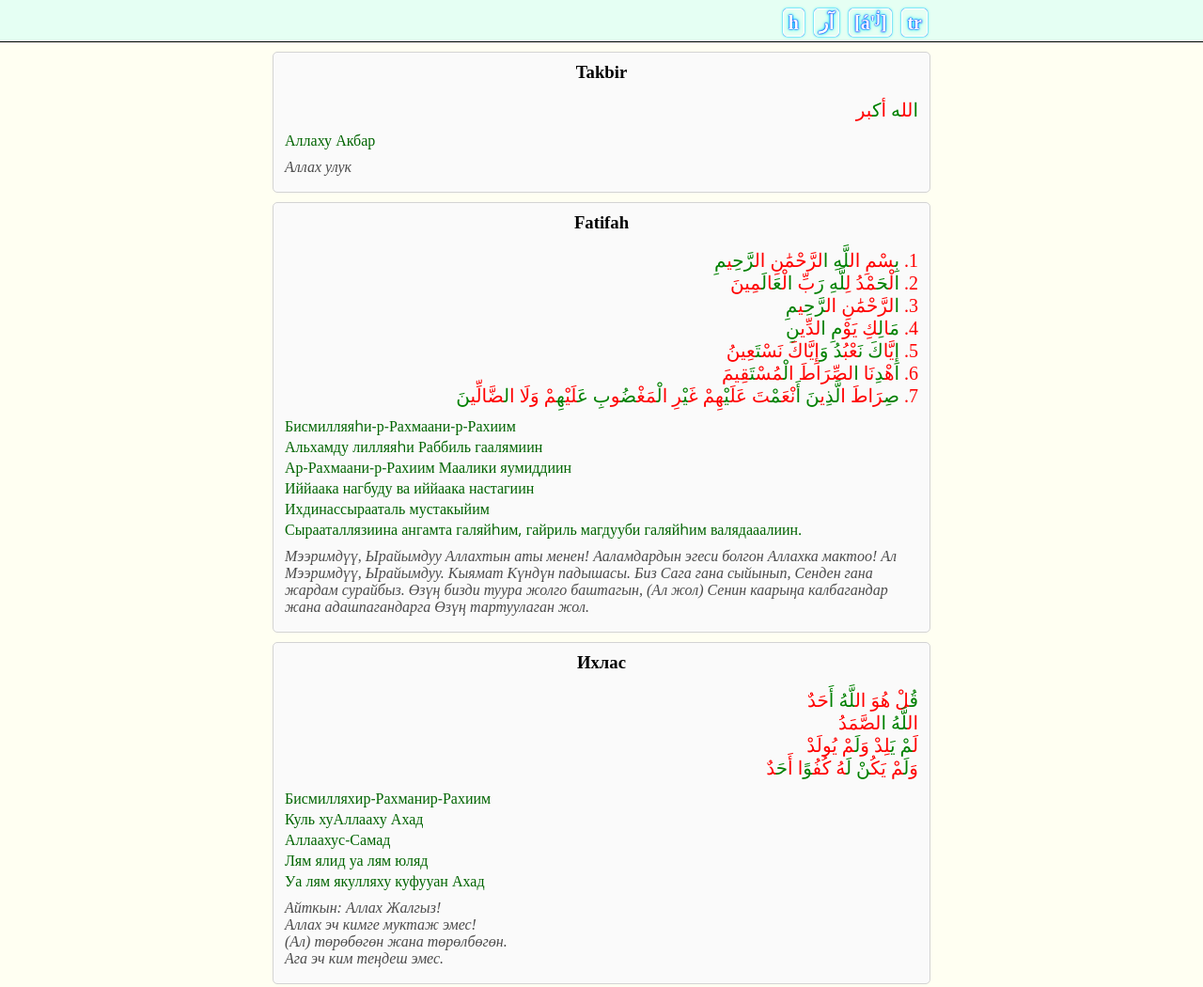
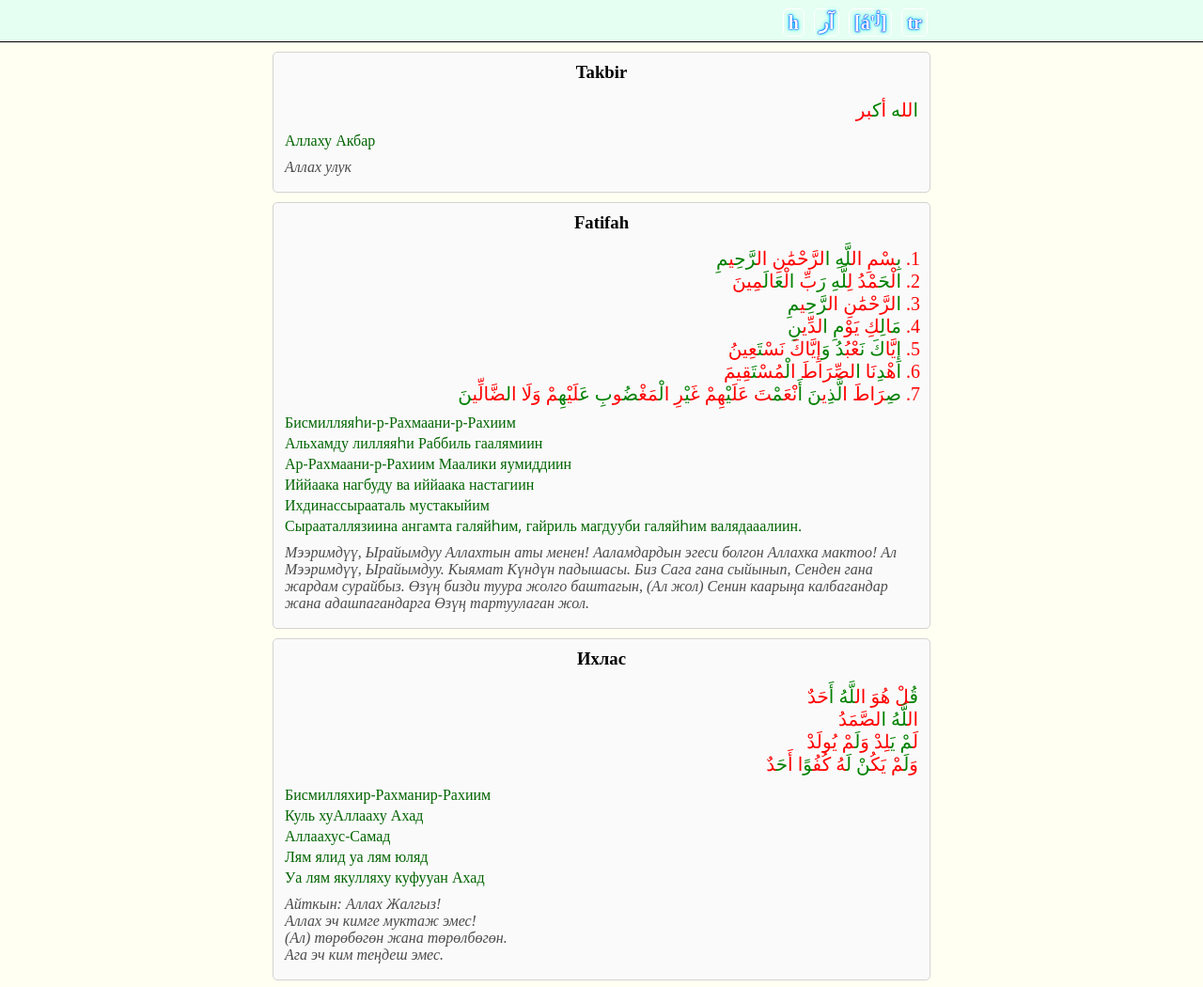
Before and after one commit to RisAbd/js-kek, a plain HTML site: page 10-abd-namaz-order/index.html in a window 1280 px wide. Shown: the whole page at 94% size. Drawn offline with nearby package versions, Linux system fonts and the light colour scheme; a web font is replaced by a local one.

Commit message:
make `ol` instead of `p>ol` when array in json

```diff
--- a/10-abd-namaz-order/index.html
+++ b/10-abd-namaz-order/index.html
@@ -73,7 +73,7 @@
       font-weight: 100;
       color: red;
     }
-    #content > .statement > .original > ol {
+    #content > .statement > ol.original {
       list-style-position: inside;
     }
     #content > .statement > .transcription {
@@ -115,13 +115,15 @@
     #statement-controls > label > input {
       display: none;
     }
+    #statement-controls > label:hover > span {
+      box-shadow:
+          0 0 1px blue,
+          0 0 3px cyan,
+          inset 0 0 1px cyan;
+    }
     #statement-controls > label > input:checked + span  {
       color: white;
       border-color: white;
-      box-shadow:
-          0 0 1px blue,
-          0 0 3px cyan,
-          inset 0 0 1px white;
       text-shadow:
           0 0 1px blue,
           0 0 2px blue,
@@ -185,21 +187,21 @@
         stHead.innerText = statement.header;
         stEl.appendChild(stHead);
 
-        const arTextEl = document.createElement('p');
-        arTextEl.classList.add('original');
+        let arTextEl;
         if (statement.original instanceof Array) {
-          const arAyatsListEl = document.createElement('ol');
+          arTextEl = document.createElement('ol');
           for (let k = 0; k < statement.original.length; k++) {
             const li = document.createElement('li');
-            // li.innerText = statement.original[k];
-            hackSetArabicText(li, statement.original[k])
-            arAyatsListEl.appendChild(li);
+            li.innerText = statement.original[k];
+            // hackSetArabicText(li, statement.original[k])
+            arTextEl.appendChild(li);
           }
-          arTextEl.appendChild(arAyatsListEl);
         } else {
-          hackSetArabicText(arTextEl, statement.original);
-          // arTextEl.innerText = statement.original;
+          arTextEl = document.createElement('p');
+          // hackSetArabicText(arTextEl, statement.original);
+          arTextEl.innerText = statement.original;
         }
+        arTextEl.classList.add('original');
 
         const tcTextEl = document.createElement('p');
         tcTextEl.classList.add('transcription');
@@ -215,6 +217,8 @@
 
         contentBlock.appendChild(stEl);
       }
+
+      hackArabicTexts();
 
     });
 
@@ -260,9 +264,26 @@
       ['غ', 1000],
     ]);
 
-    function hackSetArabicText(el, text) {
-      // el.innerText = text;
-      const newInner = Array.from(text).map((ch, i) => {
+    // function hackSetArabicText(el, text) {
+    //   // el.innerText = text;
+    //   const newInner = Array.from(text).map((ch, i) => {
+    //     const span = document.createElement('span');
+    //     span.innerText = ch;
+    //     if (i%3 === 0) {
+    //       span.classList.add('kek');
+    //     }
+    //     if (!CHAR_VALUES.has(ch)) {
+    //       span.classList.add('non-char');
+    //     }
+    //     return span;
+    //   });
+    //   el.append(...newInner);
+    // }
+
+    function hackArabicTexts(inElem = document) {
+      Array.from(inElem.querySelectorAll('.statement > p.original, .statement > ol.original > li')).forEach(el => {
+
+        const newInner = Array.from(el.innerText).map((ch, i) => {
           const span = document.createElement('span');
           span.innerText = ch;
           if (i%3 === 0) {
@@ -273,7 +294,9 @@
           }
           return span;
         });
+        el.innerHTML = '';
         el.append(...newInner);
+      })
     }
   </script>
 
```
Lines whose indentation alone changed are shown as unchanged.
